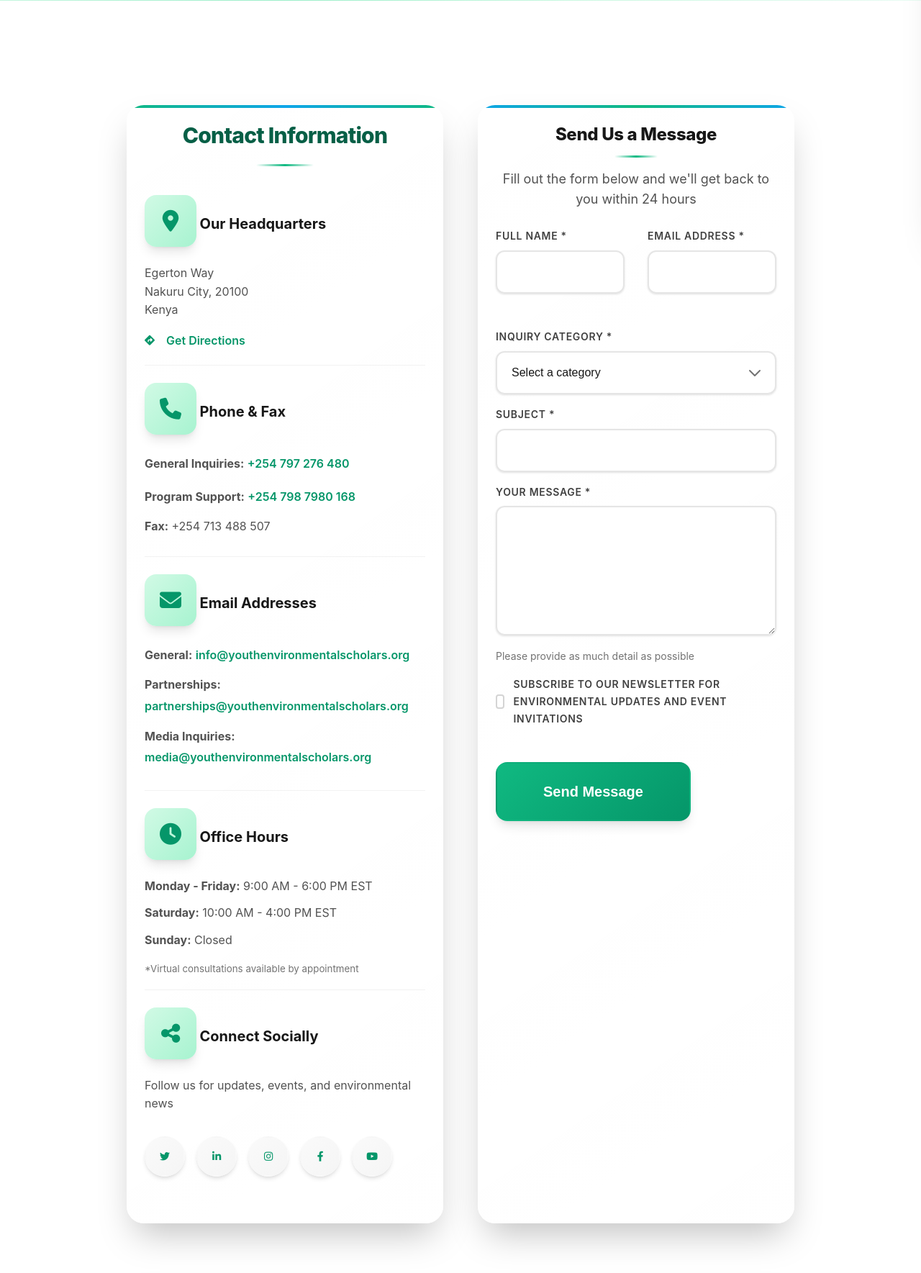
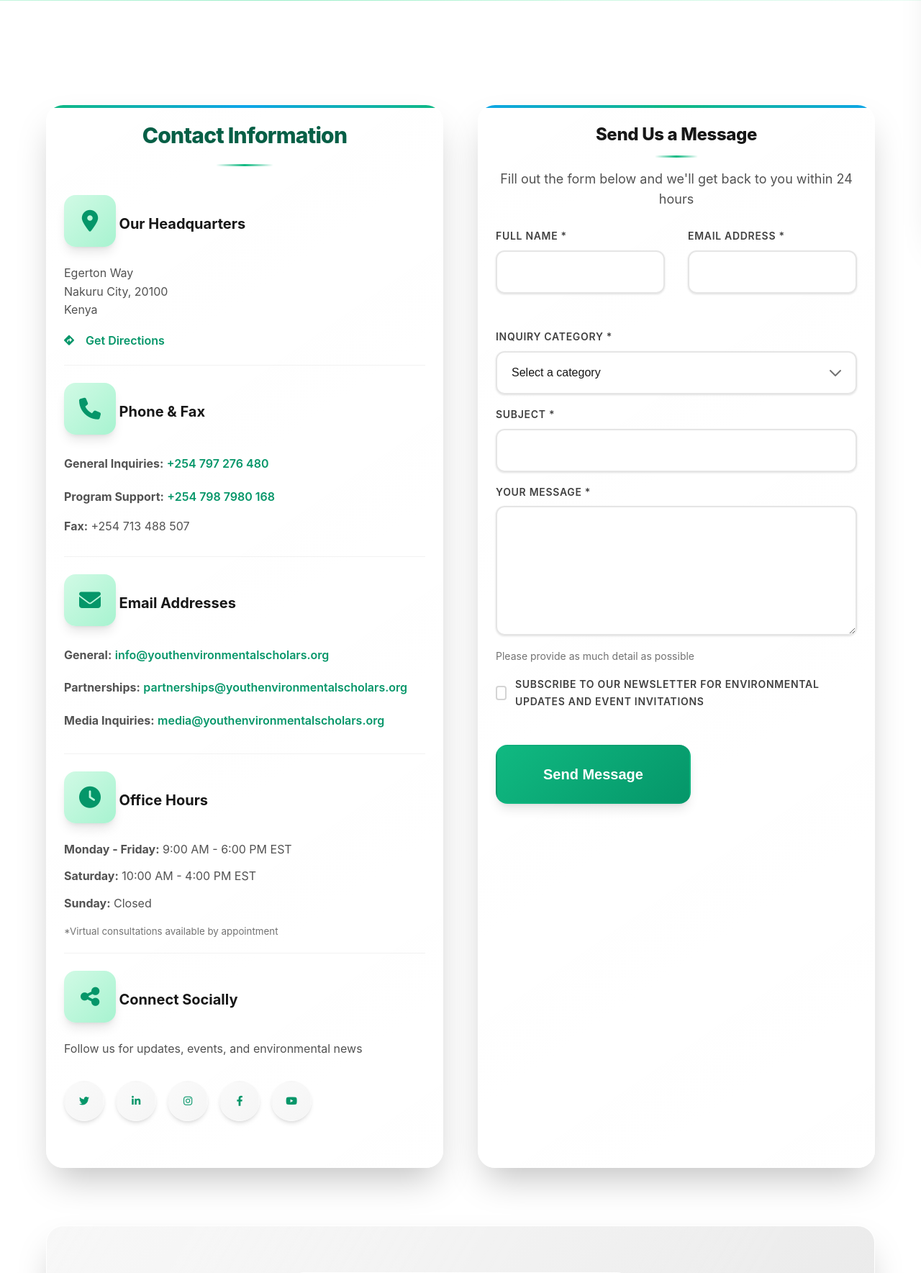
Before and after one commit to eKidenge/environment, a Django app: template templates/contact.html in a window 1280 px wide. Shown: the part 475-2244 px from the top of the page at 72% size. Run offline with Django 3.2, Linux system fonts and the light colour scheme; the template is opened without the code that fills it, so the values that code supplies are empty; some libraries are stand-ins or nearby versions.

Commit message:
Update contact.html

```diff
--- a/templates/contact.html
+++ b/templates/contact.html
@@ -3509,6 +3509,20 @@ h3 { font-size: var(--text-2xl) !important; }
     flex-direction: column !important;
     align-items: center !important;
 }
+    /* Fix all text containers */
+.container {
+    max-width: 1200px !important;
+    margin: 0 auto !important;
+    padding: 0 var(--space-6) !important;
+}
+
+/* Fix paragraph text everywhere */
+p, .text-center, .lead {
+    max-width: 100% !important;
+    word-break: normal !important;
+    overflow-wrap: anywhere !important;
+    hyphens: auto !important;
+}
 
 /* ===== END OF CSS FILE ===== */
 </style>
```
